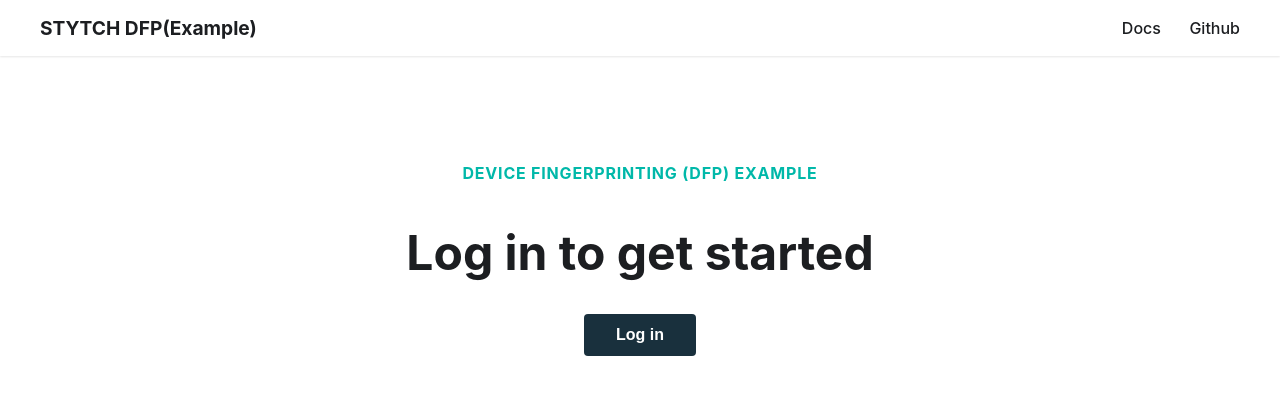
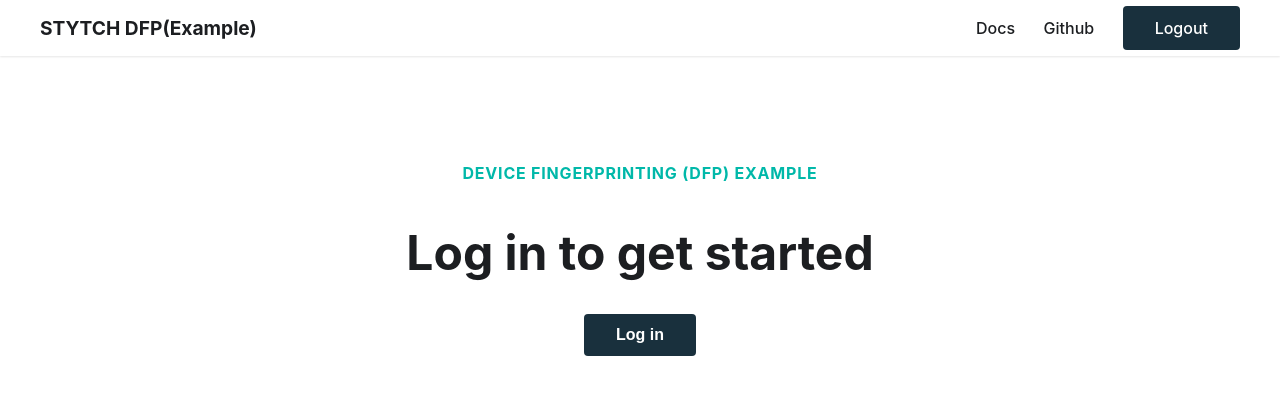
Before and after one commit to stytchauth/stytch-b2b-dfp-mfa-example, a Flask app: template templates/index.html in a window 1280 px wide. Shown: the top 395 px of the page. Run offline with Flask 3, Linux system fonts and the light colour scheme; the template is opened without the code that fills it: most values are stand-ins (such as "Sample title", 1, 10 or a date in 2020); parts of the project's set-up code (start-up, migrations or seed data) failed here and were passed over; some libraries are stand-ins or nearby versions.

Commit message:
add logout button to header

```diff
--- a/static/css/styles.css
+++ b/static/css/styles.css
@@ -61,7 +61,7 @@
 
 .index-login-button {
     background-color: #19303D;
-    color: #ffffff;
+    color: #ffffff !important;
     border: none;
     padding: 0.75rem 2rem;
     font-size: 1rem;
--- a/templates/layout.html
+++ b/templates/layout.html
@@ -14,6 +14,9 @@
             <div class="nav-links">
                 <a href="#">Docs</a>
                 <a href="#">Github</a>
+                {% if member %}
+                    <a class="index-login-button" href="/logout">Logout</a>
+                {% endif %}
             </div>
         </nav>
     </header>
```
